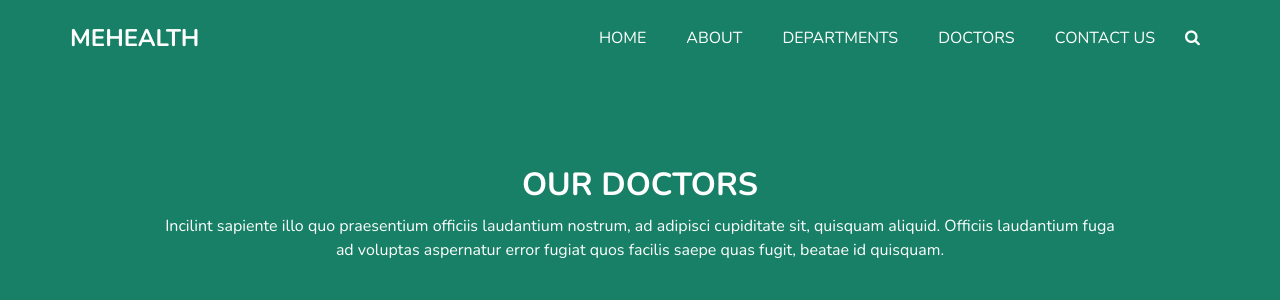
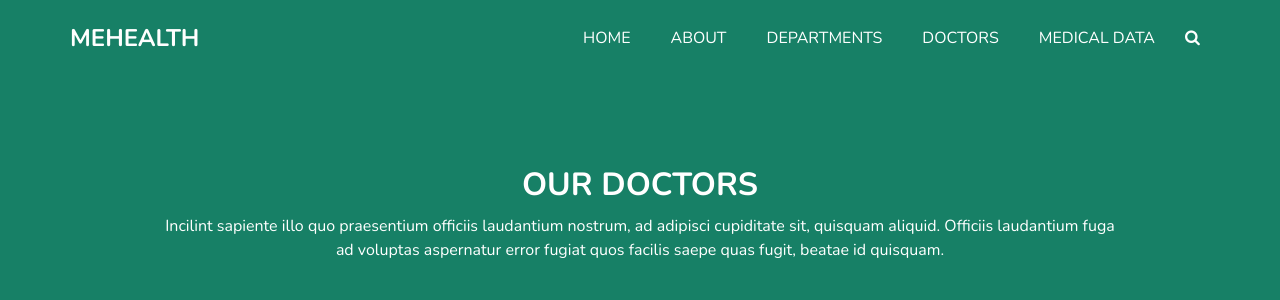
Before and after one commit to AlphaCodz/TeleMed, a Django app: page /doctors/ in a window 1280 px wide. Shown: the top 300 px of the page. Run offline with Django 4.2, Linux system fonts and the light colour scheme; some libraries are stand-ins or nearby versions.

Commit message:
Doctors & Medical data URL linked

```diff
--- a/WebApp/MeHealth/templates/doctors.html
+++ b/WebApp/MeHealth/templates/doctors.html
@@ -60,19 +60,19 @@
           <div class="collapse navbar-collapse" id="navbarSupportedContent">
             <ul class="navbar-nav">
               <li class="nav-item">
-                <a class="nav-link" href="index.html">Home </a>
+                <a class="nav-link" href="{% url 'med:index' %}">Home </a>
               </li>
               <li class="nav-item">
-                <a class="nav-link" href="about.html"> About</a>
+                <a class="nav-link" href=""> About</a>
               </li>
               <li class="nav-item">
                 <a class="nav-link" href="departments.html">Departments</a>
               </li>
               <li class="nav-item active">
-                <a class="nav-link" href="doctors.html">Doctors <span class="sr-only">(current)</span> </a>
+                <a class="nav-link" href="{% url 'med:doctors' %}">Doctors <span class="sr-only">(current)</span> </a>
               </li>
               <li class="nav-item">
-                <a class="nav-link" href="contact.html">Contact Us</a>
+                <a class="nav-link" href="{% url 'med:medical_data' %}">Medical Data</a>
               </li>
               <form class="form-inline">
                 <button class="btn  my-2 my-sm-0 nav_search-btn" type="submit">
--- a/WebApp/MeHealth/templates/index.html
+++ b/WebApp/MeHealth/templates/index.html
@@ -73,7 +73,7 @@
                 <a class="nav-link" href="{% url 'med:doctors' %}">Doctors</a>
               </li>
               <li class="nav-item">
-                <a class="nav-link" href="data.html">Medical Data</a>
+                <a class="nav-link" href="{% url 'med:medical_data' %}">Medical Data</a>
               </li>
             </ul>
           </div>
--- a/WebApp/MeHealth/urls.py
+++ b/WebApp/MeHealth/urls.py
@@ -7,6 +7,6 @@ app_name = "med"
 urlpatterns = [
     path("home/", views.index, name="index"),
     re_path(r"^doctors/$",views.doctors, name="doctors"),
-    re_path("data", views.data, name="medical_data")
+    re_path(r"^data/$", views.data, name="medical_data")
 
 ]
```
